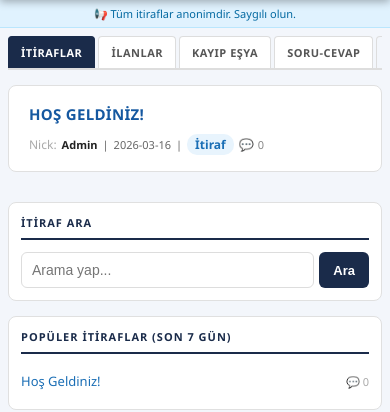
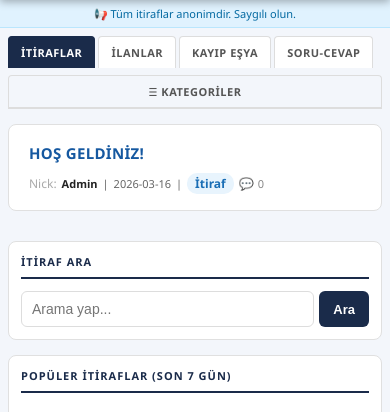
Before and after one commit to medipolitiraf/medipol-itiraf, a Flask app: page / in a window 390 px wide. Shown: the part 68-480 px from the top of the page. Run offline with Flask 3, Linux system fonts and the light colour scheme; data comes from the database, SQL or seed files in the repository; data that the repository does not hold is empty.

Commit message:
Mobilde Kategoriler butonu ayrı satırda tam genişlikte gösterildi

```diff
--- a/static/css/style.css
+++ b/static/css/style.css
@@ -929,6 +929,18 @@ footer a { color: #90b8e8; }
 
     .tab-btn { padding: 8px 12px; font-size: 11px; }
 
+    /* Kategoriler butonu mobilde ayrı satırda tam genişlik */
+    .tabs {
+        flex-wrap: wrap;
+        overflow-x: visible;
+        white-space: normal;
+    }
+    .kateg-tab-btn {
+        width: 100%;
+        text-align: center;
+        margin-top: 4px;
+    }
+
     .sidebar-card { padding: 12px; }
     .sidebar-title { font-size: 11px; }
 
```
